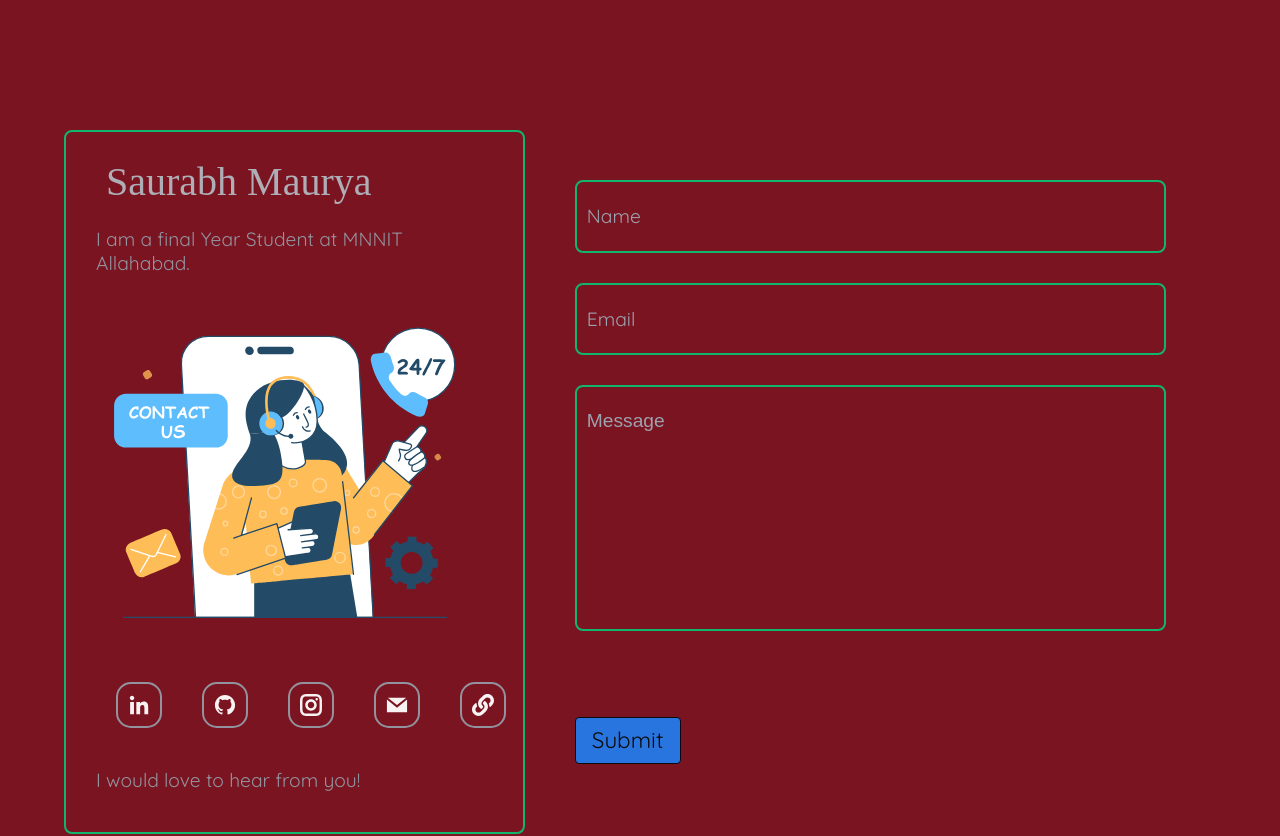
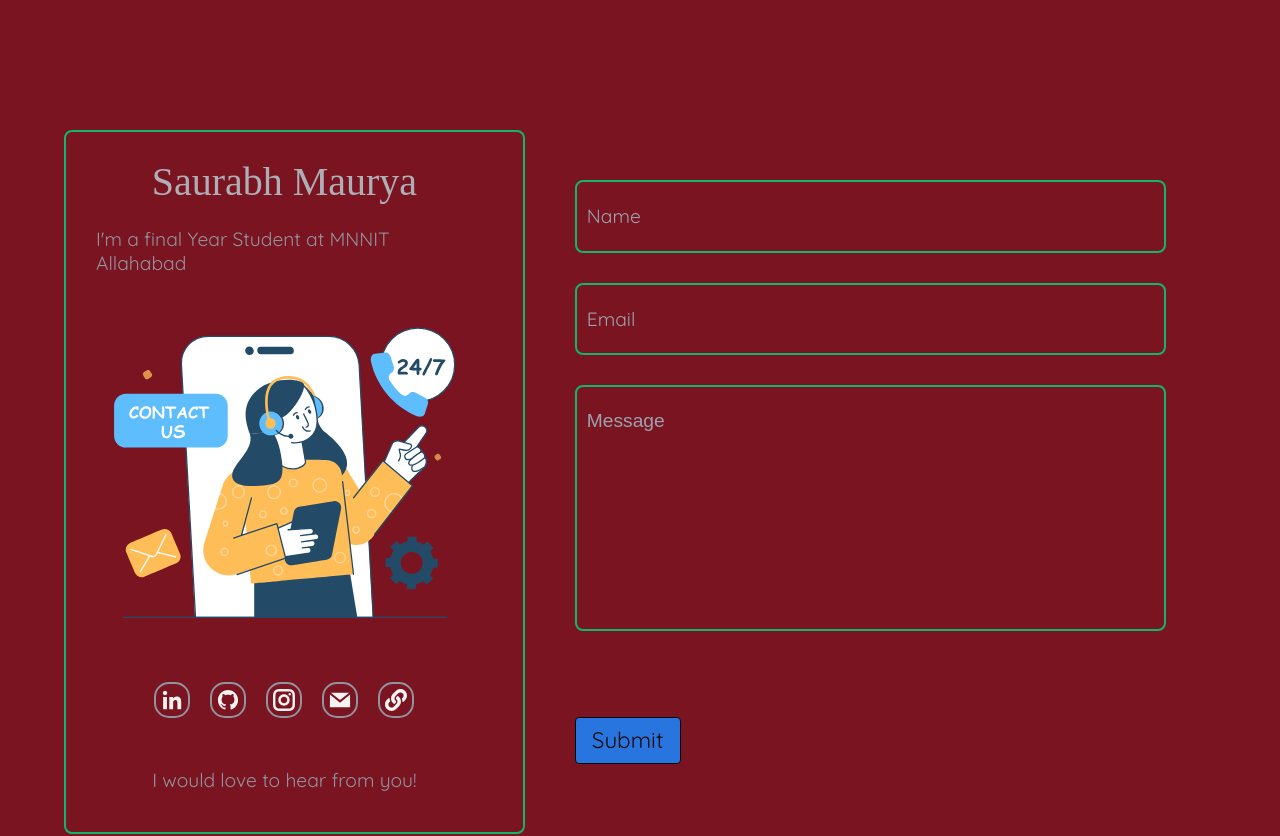
Before and after one commit to saurabh00025/portfolio, a React (Vite) app: page / in a window 1280 px wide. Shown: the part 4660-5496 px from the top of the page. Built offline with nearby package versions, Linux system fonts and the light colour scheme.

Commit message:
fix horizontal scrollbar with logo

```diff
--- a/index.html
+++ b/index.html
@@ -2,7 +2,7 @@
 <html lang="en">
   <head>
     <meta charset="UTF-8" />
-    <link rel="icon" type="image/svg+xml" href="/vite.svg" />
+    <link rel="icon" type="image/jpeg" href="/saurabh-maurya.jpeg" />
     <meta name="viewport" content="width=device-width, initial-scale=1.0" />
     <link href = "https://unpkg.com/tailwindcss@^2/dist/tailwind.min.css" rel = "stylesheet"/>
     <link rel="stylesheet" href="https://cdnjs.cloudflare.com/ajax/libs/font-awesome/4.7.0/css/font-awesome.min.css"/>
--- a/src/component/contact/contact.css
+++ b/src/component/contact/contact.css
@@ -28,6 +28,7 @@
     display: flex;
     flex-direction: column;
     border-radius: 8px;
+    align-items: center;
   }
 
   .contact__title {
@@ -53,10 +54,10 @@
     display: flex;
     font-size: 22px;
     border: 2px solid #93939f;
-    padding: 10px;
+    padding: 5px;
     color: #aeaeb7;
     cursor: pointer;
-    margin: 10px 20px 0 20px;
+    margin: 10px 10px;
     border-radius: 15px;
     transition: 0.25s;
     text-decoration: none;
--- a/src/component/contact/contact.jsx
+++ b/src/component/contact/contact.jsx
@@ -31,7 +31,7 @@ const contact = () => {
                 <div className="contact__info">
                     <h2 className="project__title">Saurabh Maurya</h2>
 
-                    <p className="contact__text">I am a final Year Student at MNNIT Allahabad.</p>
+                    <p className="contact__text ">I'm a final Year Student at MNNIT Allahabad</p>
                     <div ref={container}></div>
                     <ul className='contact__social'>
                     <a href="https://www.linkedin.com/in/saurabh-maurya-176155229/" target="_blank" rel="noreferrer"><GrLinkedinOption /></a>
--- a/src/index.css
+++ b/src/index.css
@@ -6,6 +6,10 @@
   font-family: "Quicksand";
   color: rgb(248, 242, 242);
   background-color: #7a1420;
+}
+
+body {
+  overflow-x: hidden; /* Hide horizontal scrollbar */
 }
 
 .loading-container {
```
Also changed, not shown: public/saurabh-maurya.jpeg (added).
